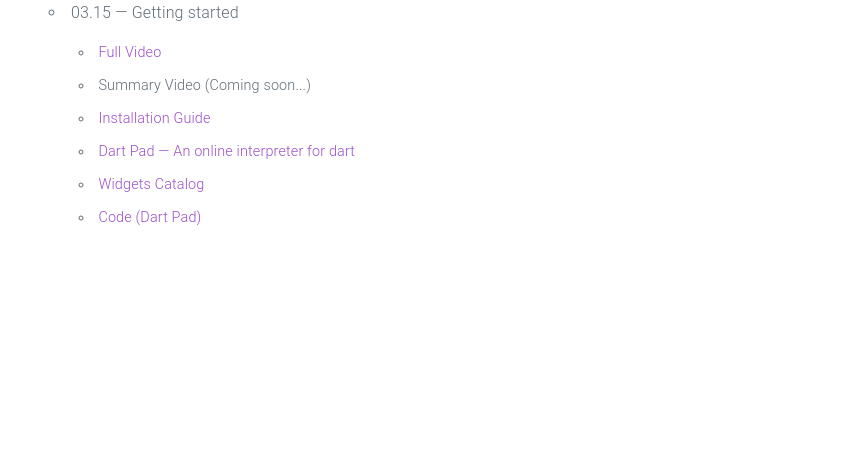
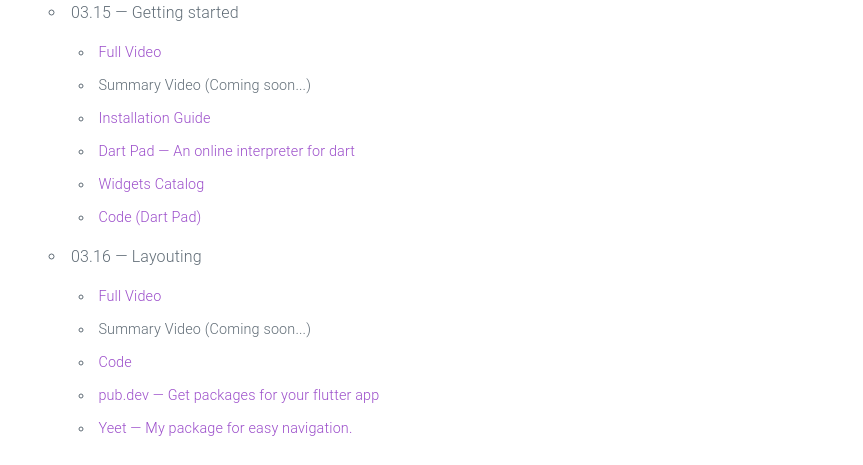
Before and after one commit to HosseinYousefi/2021-CS208, a plain HTML site: page index.html in a window 1280 px wide. Shown: the part 362-827 px from the top of the page, without its empty margins (71-934 px from the left). Before the commit the page ends 800 px from the top, so only its background shows below. Drawn offline with nearby package versions, Linux system fonts and the light colour scheme.

Commit message:
session 1 finished

```diff
--- a/index.html
+++ b/index.html
@@ -70,6 +70,34 @@
               </li>
             </ul>
           </li>
+          <li>
+            03.16 &mdash; Layouting
+            <ul>
+              <li>
+                <a href="https://drive.google.com/file/d/1I5O0HUhTQfa-nbsKyAQRbJamqEIaQfaP/view?usp=sharing">
+                  Full Video
+                </a>
+              </li>
+              <li>
+                Summary Video (Coming soon...)
+              </li>
+              <li>
+                <a href="https://github.com/HosseinYousefi/hs-app/tree/39afedc93ed282c572cd508739143f8284ceff88">
+                  Code
+                </a>
+              </li>
+              <li>
+                <a href="https://pub.dev">
+                  pub.dev &mdash; Get packages for your flutter app
+                </a>
+              </li>
+              <li>
+                <a href="https://pub.dev/packages/yeet">
+                  Yeet &mdash; My package for easy navigation.
+                </a>
+              </li>
+            </ul>
+          </li>
         </ul>
       </section>
     </main>
```
